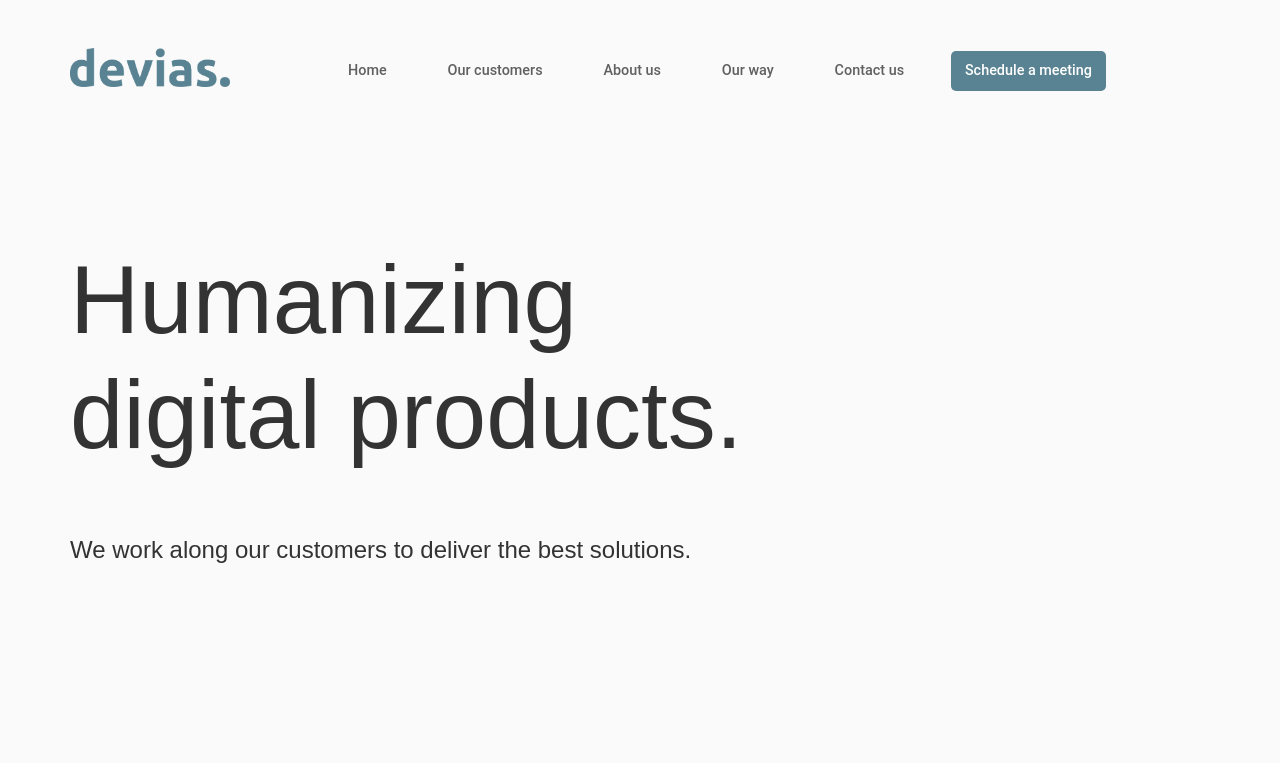
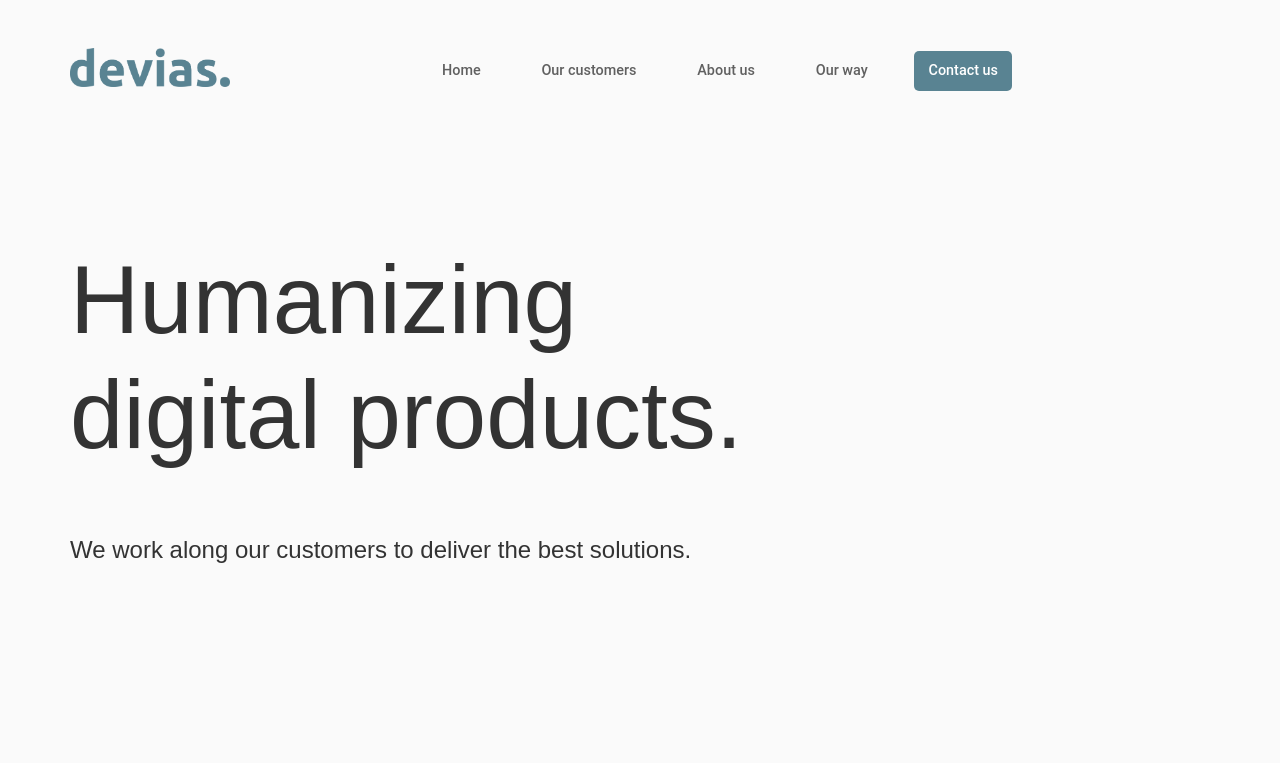
Before and after one commit to brunoosella/devias-web, a React (Vite) app in the folder devias-web/: page / in a window 1280 px wide. Shown: the top 763 px of the page. Built offline with nearby package versions, Linux system fonts and the light colour scheme.

Commit message:
Get Rid Schedulle a Meeting

```diff
--- a/devias-web/src/Components/Header/Header.jsx
+++ b/devias-web/src/Components/Header/Header.jsx
@@ -55,13 +55,9 @@ export default function Header() {
               <li>
                 <NavLink to='/our-way'> Our way </NavLink>
               </li>
-              <li>
-                <NavLink to='/contact-us'> Contact us </NavLink>
-              </li>
               <li className='line' />
-
               <li className='container-btn-contact'>
-                <Link id='btn-contact' to='/'> Schedule a meeting </Link>
+                <NavLink id='btn-contact' to='/contact-us'> Contact us </NavLink>
               </li>
             </ul>
           </section>
```
